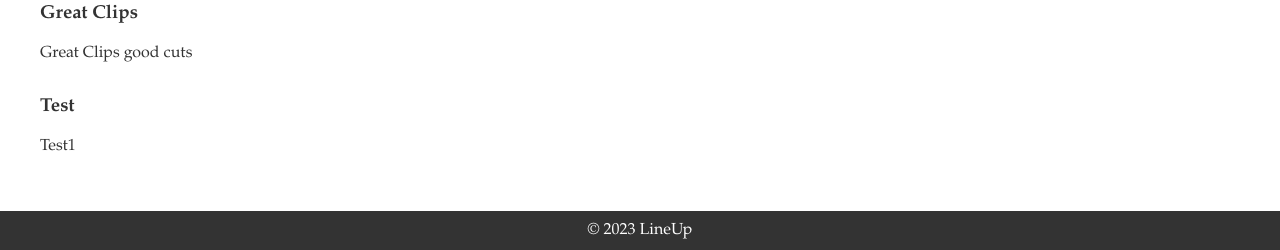
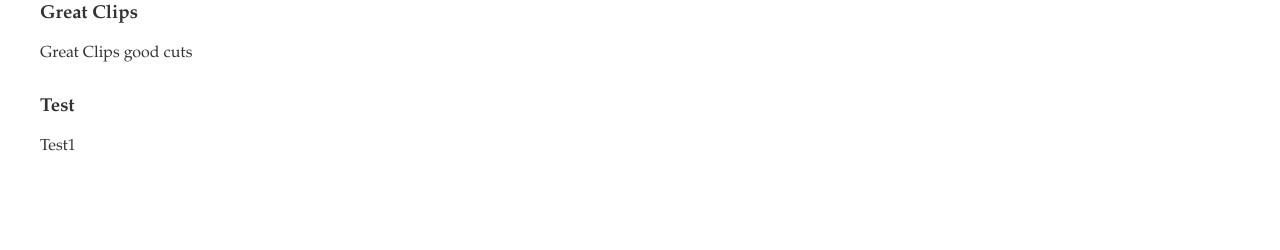
Before and after one commit to awisniew207/django-deploy, a Django app: page /index/ in a window 1280 px wide. Shown: the part 710-960 px from the top of the page. After the commit the page ends 861 px from the top, so only its background shows below. Run offline with Django 4.2, Linux system fonts and the light colour scheme; data comes from the database, SQL or seed files in the repository.

Commit message:
One more

```diff
--- a/LineUp/Barber/templates/Barber/index.html
+++ b/LineUp/Barber/templates/Barber/index.html
@@ -139,9 +139,5 @@
             {% endfor %}
         </div>
     </section>
-
-    <footer>
-        <p>&copy; 2023 LineUp</p>
-    </footer>
 </body>
 </html>
```
